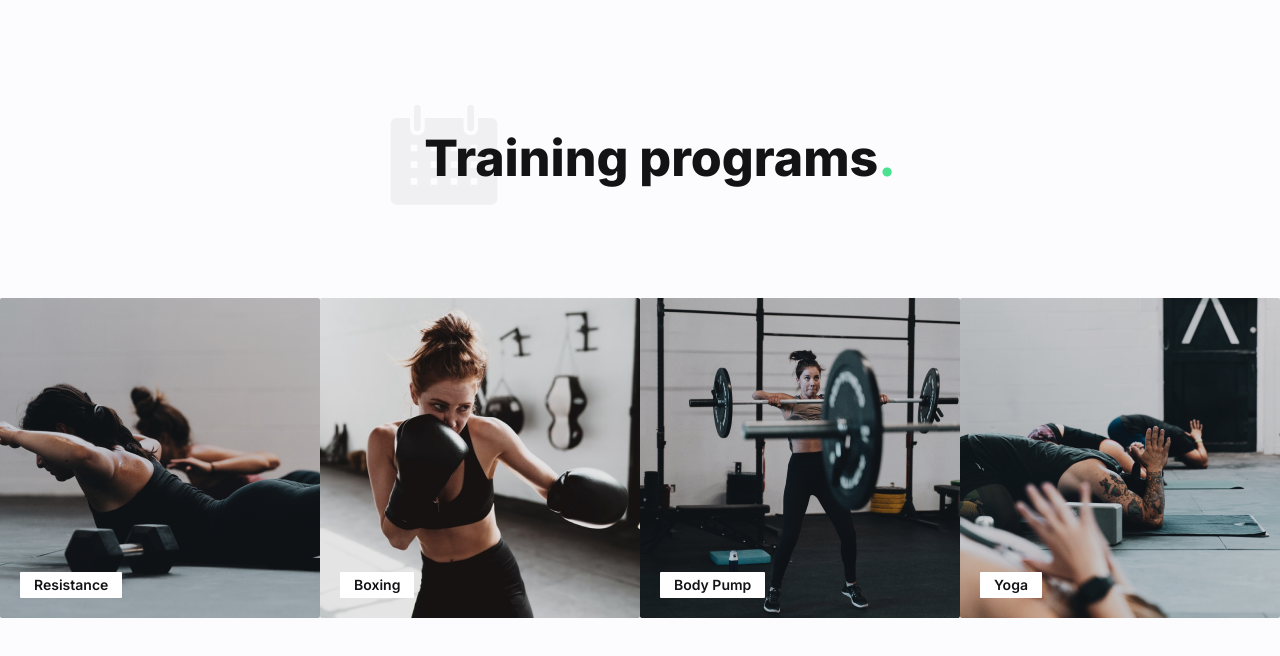
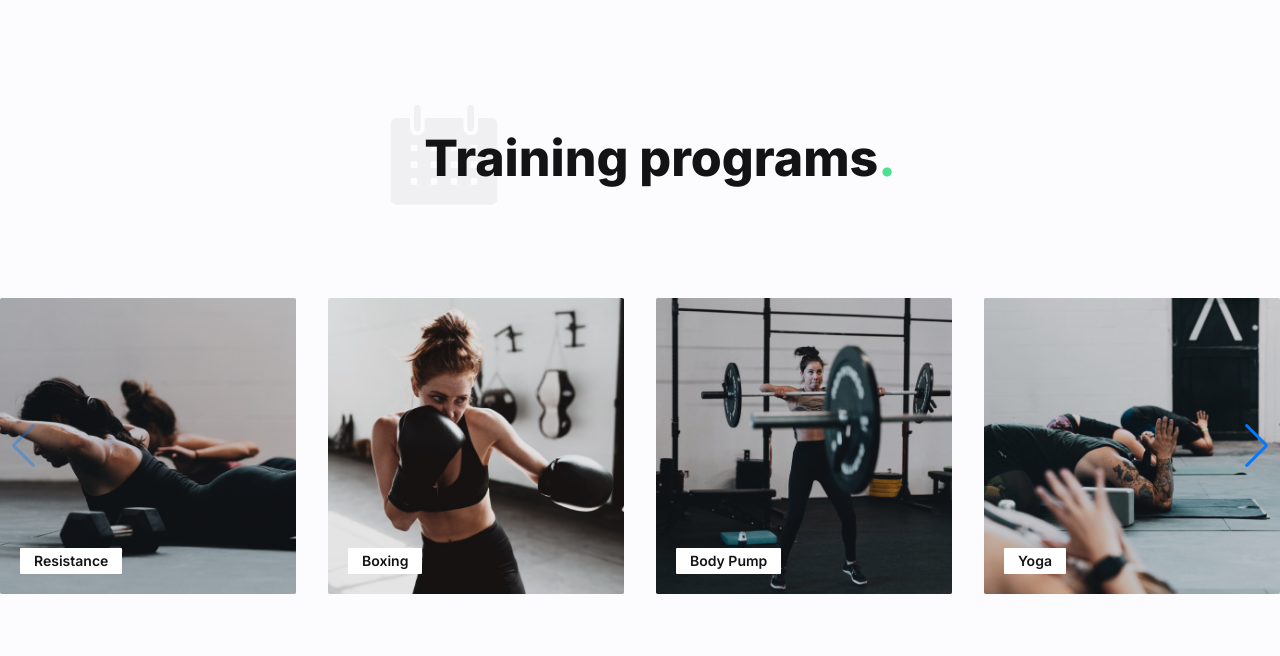
Before and after one commit to Hossein1371za/gym-react-taiwind, a React (Create React App) app: page / in a window 1280 px wide. Shown: the part 1462-2118 px from the top of the page. Built offline with nearby package versions, Linux system fonts and the light colour scheme.

Commit message:
workoutSlider

```diff
--- a/src/components/workout/WorkoutSlider.js
+++ b/src/components/workout/WorkoutSlider.js
@@ -7,12 +7,25 @@ import { Swiper, SwiperSlide } from "swiper/react";
 import "swiper/css";
 import "swiper/css/navigation";
 import "./workoutSlider.css";
-import { Navigation } from "swiper";
+
+
+import { Navigation } from 'swiper/modules';
+
 
 const WorkoutSlider = () => {
   const { programs } = workouts;
   return (
-    <Swiper>
+    <Swiper slidesPerView={2} spaceBetween={32} navigation={true}
+    breakpoints={{
+      768:{
+        slidesPerView :3,
+      },
+      1024:{
+        slidesPerView :4,
+      },
+    }}
+    modules={[Navigation]}
+    className="workoutSlider">
       {programs.map((program, index) => {
         const { image, name } = program;
         return (
```
